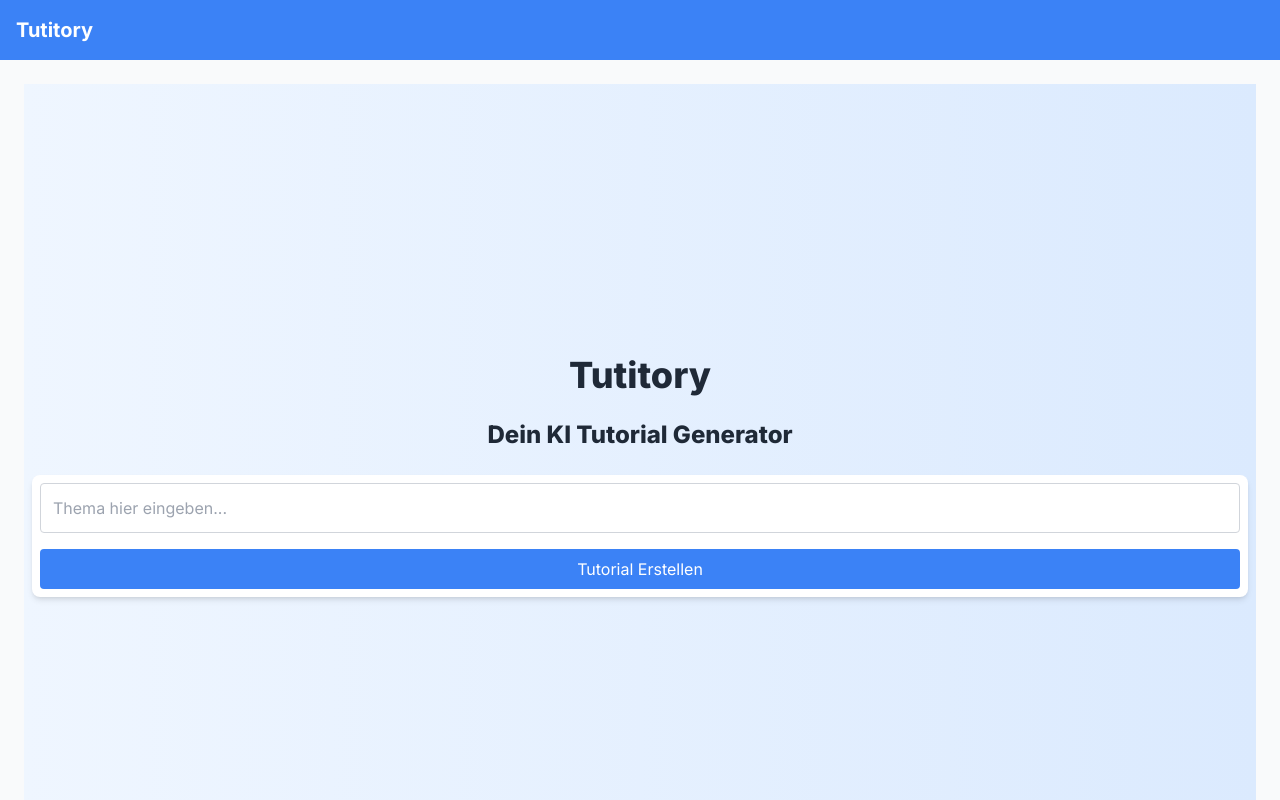
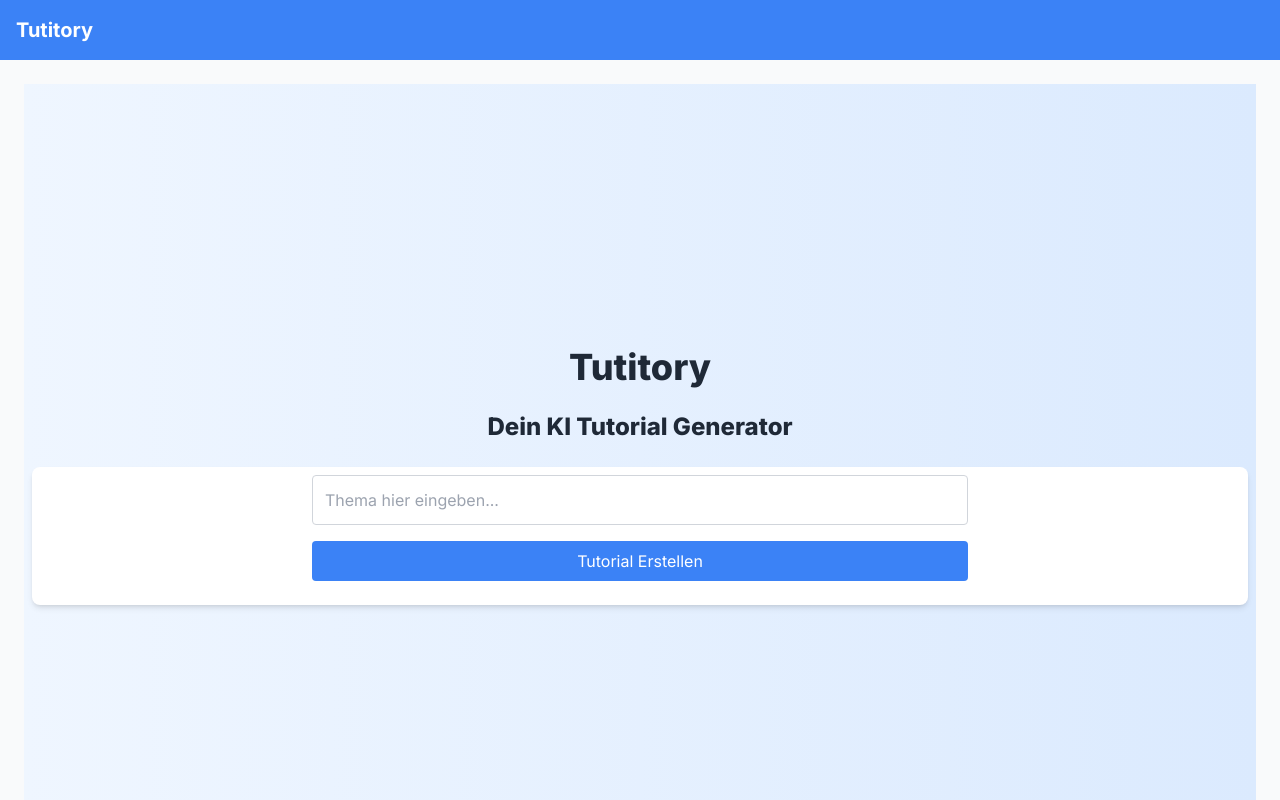
Before and after one commit to WhatsMusic/Tutitory-Instant-Tutorials, a Next.js app: page / in a window 1280 px wide. Shown: the top 800 px of the page. Built offline with nearby package versions, Linux system fonts and the light colour scheme.

Commit message:
Suchfeld optimiert

```diff
--- a/components/TutorialDisplay.tsx
+++ b/components/TutorialDisplay.tsx
@@ -85,7 +85,7 @@ export default function TutorialDisplay({ tutorial }: { tutorial: Tutorial }) {
             <ul className="space-y-2l text-left">
               {chapters.length > 0 ? (
                 chapters
-                  .filter((chapter) => !chapter.title.startsWith("Beschreibung") && !chapter.title.startsWith("Tutorialplan") && !chapter.title.startsWith("Zielgruppe") && !chapter.title.startsWith("Struktur") && !chapter.title.startsWith("Expertenrolle")) // Exclude chapters with "Beschreibung" in the title
+                  .filter((chapter) => !chapter.title.startsWith("Beschreibung") && !chapter.title.startsWith("Tutorialplan") && !chapter.title.startsWith("Rolle") && !chapter.title.startsWith("Zielgruppe") && !chapter.title.startsWith("Struktur") && !chapter.title.startsWith("Expertenrolle")) // Exclude chapters with "Beschreibung" in the title
                   .map((chapter, index) => (
                     <li key={index}>
                       <button
--- a/components/TutorialForm.tsx
+++ b/components/TutorialForm.tsx
@@ -51,7 +51,8 @@ export default function TutorialForm({ setTutorialPlan }: { setTutorialPlan: (pl
   };
 
   return (
-    <div className="w-full max-w-full bg-white p-2 rounded-lg shadow-md">
+    <div className="w-full max-w-full flex flex-col justify-center bg-white p-2 rounded-lg shadow-md">
+      <div className="text-center">
         {/* Container div with styling for the form, including background, padding, and shadow */}
         <input
           ref={inputRef} // Associates the input element with the inputRef reference.
@@ -59,14 +60,14 @@ export default function TutorialForm({ setTutorialPlan }: { setTutorialPlan: (pl
           placeholder="Thema hier eingeben..."
           value={topic} // Binds the input value to the topic state.
           onChange={(e) => setTopic(e.target.value)} // Updates the topic state on input change.
-        className="w-full p-3 border border-gray-300 rounded mb-4"
+          className="w-full lg:max-w-prose p-3 border border-gray-300 rounded mb-4"
           aria-label="Enter topic"
         />
         <button
           onClick={handleGeneratePlan} // Calls handleGeneratePlan when the button is clicked.
           disabled={loading} // Disables the button if loading is true.
           aria-disabled={loading} // Sets the aria-disabled attribute for accessibility.
-        className={`w-full py-2 rounded ${loading
+          className={`w-full  lg:max-w-prose py-2 rounded mb-4 ${loading
             ? "bg-gray-400 text-gray-700 cursor-not-allowed" // Styles for the button when disabled.
             : "bg-blue-500 text-white hover:bg-blue-600" // Styles for the button when enabled.
             }`}
@@ -81,5 +82,6 @@ export default function TutorialForm({ setTutorialPlan }: { setTutorialPlan: (pl
           </div>
         )}
       </div>
+    </div>
   );
 }
```
Lines whose indentation alone changed are shown as unchanged.
